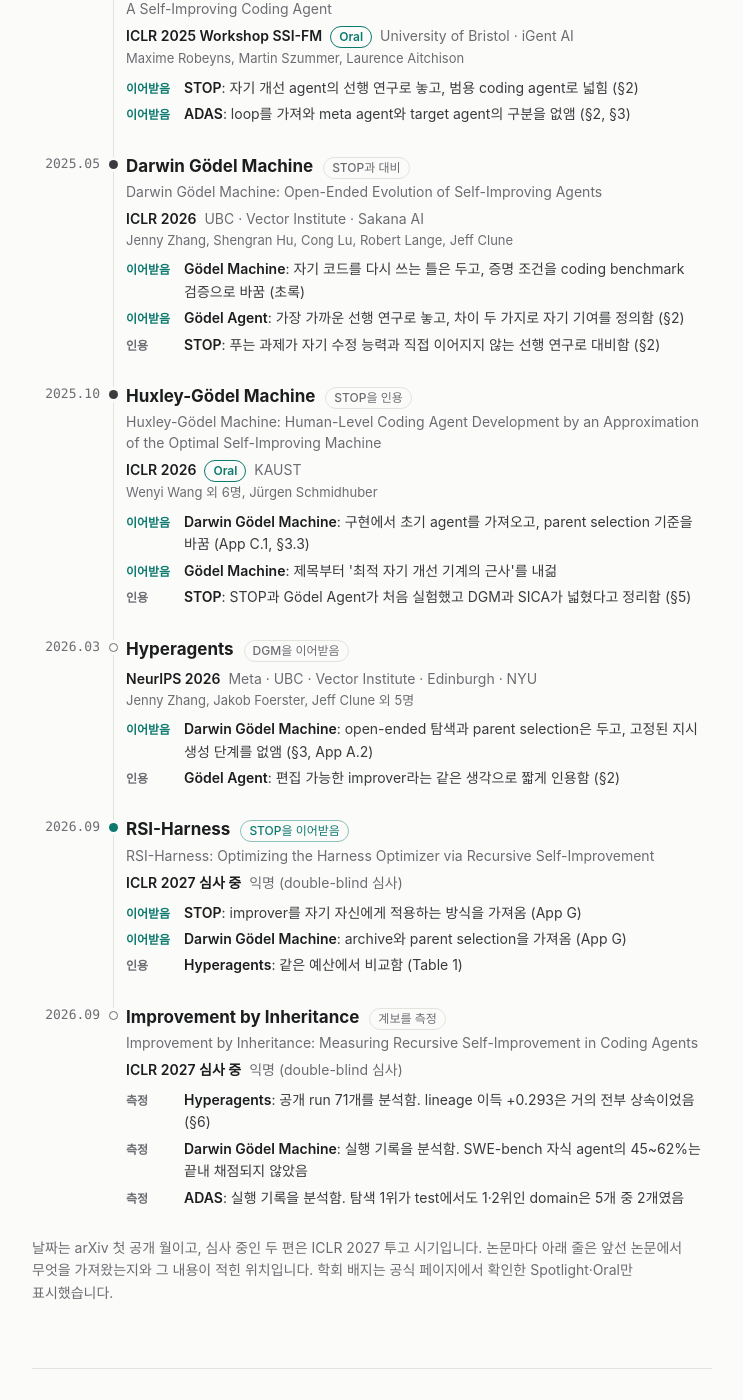
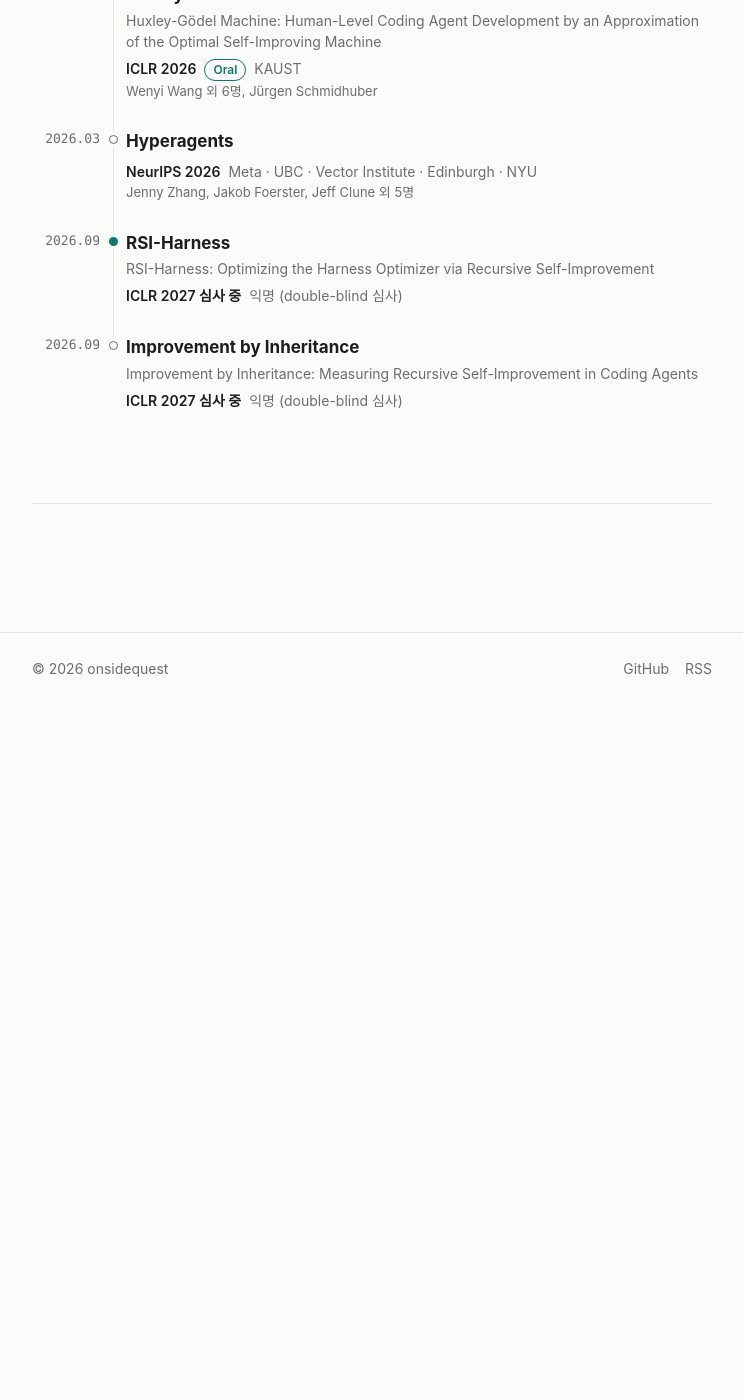
Before and after one commit to onsidequest/onsidequest.github.io, a Jekyll site: the page built from _posts/2026-10-27-stop.md, in a window 1280 px wide and 1400 px high, scrolled down 1945 px. Shown: the whole window, without its empty margins (268-1011 px from the left). Built offline with Jekyll 4.4.1, drawn with Linux system fonts in a browser that asks for light colours; some web fonts are replaced; comment, search, counter and statistics services are not loaded; after the commit the page ends 2666 px from its top, so only the background shows below that; some of the changed text lies outside the part shown.

Commit message:
Drop captions and relation notes from the STOP graph and timeline
Keep only the papers, dates, venues and the graph's arrows.

Co-Authored-By: Claude Opus 5.5 <noreply@anthropic.com>

```diff
--- a/_data/timelines/stop.yml
+++ b/_data/timelines/stop.yml
@@ -3,10 +3,6 @@
 # - tag, tone: 이 논문이 STOP과 어떤 관계인지. tone은 focus(STOP) | strong(STOP을 이어받음) | plain(STOP을 인용) | muted(선행·간접)
 # - award: 공식 페이지에서 확인한 Spotlight·Oral만 적는다.
 # - links: 이 논문이 앞선 논문에서 가져온 것. from은 이 파일의 id, kind는 inherits | cites | measures. 괄호는 그 내용이 적힌 위치.
-caption: >-
-  날짜는 arXiv 첫 공개 월이고, 심사 중인 두 편은 ICLR 2027 투고 시기입니다.
-  논문마다 아래 줄은 앞선 논문에서 무엇을 가져왔는지와 그 내용이 적힌 위치입니다.
-  학회 배지는 공식 페이지에서 확인한 Spotlight·Oral만 표시했습니다.
 items:
   - id: godel-machine
     date: "2003.09"
@@ -16,7 +12,6 @@ items:
     venue: IDSIA tech report · Springer 2007
     org: IDSIA
     people: Jürgen Schmidhuber
-    tag: 선행 연구
     tone: muted
 
   - id: stop
@@ -28,12 +23,7 @@ items:
     award: Spotlight
     org: Stanford · Microsoft Research · OpenAI
     people: Eric Zelikman, Eliana Lorch, Lester Mackey, Adam Tauman Kalai
-    tag: 기준 논문
     tone: focus
-    links:
-      - from: godel-machine
-        kind: cites
-        note: 증명된 개선만 받는 방식과 달리, STOP의 개선은 성능을 떨어뜨릴 수도 있다고 대비함 (§7)
 
   - id: adas
     date: "2024.08"
@@ -43,12 +33,7 @@ items:
     venue: ICLR 2025
     org: UBC · Vector Institute
     people: Shengran Hu, Cong Lu, Jeff Clune
-    tag: STOP을 인용
     tone: plain
-    links:
-      - from: stop
-        kind: cites
-        note: meta agent가 자기를 개선할 수 있다는 근거로 인용함 (§6 Higher-order ADAS)
 
   - id: godel-agent
     date: "2024.10"
@@ -58,15 +43,7 @@ items:
     venue: ACL 2025
     org: Peking University · UC Santa Barbara · University of Arizona
     people: Xunjian Yin 외 5명
-    tag: STOP을 인용
     tone: plain
-    links:
-      - from: godel-machine
-        kind: inherits
-        note: 여기서 착안하되, 증명 대신 환경 feedback으로 개선을 판단함 (초록)
-      - from: stop
-        kind: cites
-        note: 선행 연구로 인용함 (§2)
 
   - id: sica
     date: "2025.04"
@@ -77,15 +54,7 @@ items:
     award: Oral
     org: University of Bristol · iGent AI
     people: Maxime Robeyns, Martin Szummer, Laurence Aitchison
-    tag: STOP을 이어받음
     tone: strong
-    links:
-      - from: stop
-        kind: inherits
-        note: 자기 개선 agent의 선행 연구로 놓고, 범용 coding agent로 넓힘 (§2)
-      - from: adas
-        kind: inherits
-        note: loop를 가져와 meta agent와 target agent의 구분을 없앰 (§2, §3)
 
   - id: dgm
     date: "2025.05"
@@ -95,18 +64,7 @@ items:
     venue: ICLR 2026
     org: UBC · Vector Institute · Sakana AI
     people: Jenny Zhang, Shengran Hu, Cong Lu, Robert Lange, Jeff Clune
-    tag: STOP과 대비
     tone: plain
-    links:
-      - from: godel-machine
-        kind: inherits
-        note: 자기 코드를 다시 쓰는 틀은 두고, 증명 조건을 coding benchmark 검증으로 바꿈 (초록)
-      - from: godel-agent
-        kind: inherits
-        note: 가장 가까운 선행 연구로 놓고, 차이 두 가지로 자기 기여를 정의함 (§2)
-      - from: stop
-        kind: cites
-        note: 푸는 과제가 자기 수정 능력과 직접 이어지지 않는 선행 연구로 대비함 (§2)
 
   - id: hgm
     date: "2025.10"
@@ -117,18 +75,7 @@ items:
     award: Oral
     org: KAUST
     people: Wenyi Wang 외 6명, Jürgen Schmidhuber
-    tag: STOP을 인용
     tone: plain
-    links:
-      - from: dgm
-        kind: inherits
-        note: 구현에서 초기 agent를 가져오고, parent selection 기준을 바꿈 (App C.1, §3.3)
-      - from: godel-machine
-        kind: inherits
-        note: 제목부터 '최적 자기 개선 기계의 근사'를 내걺
-      - from: stop
-        kind: cites
-        note: STOP과 Gödel Agent가 처음 실험했고 DGM과 SICA가 넓혔다고 정리함 (§5)
 
   - id: hyperagents
     date: "2026.03"
@@ -138,15 +85,7 @@ items:
     venue: NeurIPS 2026
     org: Meta · UBC · Vector Institute · Edinburgh · NYU
     people: Jenny Zhang, Jakob Foerster, Jeff Clune 외 5명
-    tag: DGM을 이어받음
     tone: muted
-    links:
-      - from: dgm
-        kind: inherits
-        note: open-ended 탐색과 parent selection은 두고, 고정된 지시 생성 단계를 없앰 (§3, App A.2)
-      - from: godel-agent
-        kind: cites
-        note: 편집 가능한 improver라는 같은 생각으로 짧게 인용함 (§2)
 
   - id: rsi-harness
     date: "2026.09"
@@ -155,18 +94,7 @@ items:
     url: https://openreview.net/forum?id=EOrtreQLbv
     venue: ICLR 2027 심사 중
     org: 익명 (double-blind 심사)
-    tag: STOP을 이어받음
     tone: strong
-    links:
-      - from: stop
-        kind: inherits
-        note: improver를 자기 자신에게 적용하는 방식을 가져옴 (App G)
-      - from: dgm
-        kind: inherits
-        note: archive와 parent selection을 가져옴 (App G)
-      - from: hyperagents
-        kind: cites
-        note: 같은 예산에서 비교함 (Table 1)
 
   - id: inheritance
     date: "2026.09"
@@ -175,15 +103,4 @@ items:
     url: https://openreview.net/forum?id=ZMmJDeDTXk
     venue: ICLR 2027 심사 중
     org: 익명 (double-blind 심사)
-    tag: 계보를 측정
     tone: muted
-    links:
-      - from: hyperagents
-        kind: measures
-        note: 공개 run 71개를 분석함. lineage 이득 +0.293은 거의 전부 상속이었음 (§6)
-      - from: dgm
-        kind: measures
-        note: 실행 기록을 분석함. SWE-bench 자식 agent의 45~62%는 끝내 채점되지 않았음
-      - from: adas
-        kind: measures
-        note: 실행 기록을 분석함. 탐색 1위가 test에서도 1·2위인 domain은 5개 중 2개였음
--- a/_includes/stop-lineage.html
+++ b/_includes/stop-lineage.html
@@ -1,6 +1,6 @@
 <figure class="lineage">
 <div class="lineage-scroll">
-<svg viewBox="0 0 680 688" role="img" aria-label="STOP의 자기 적용은 SICA와 RSI-Harness로 이어지고, Gödel Machine에서 Gödel Agent, DGM으로 이어진 흐름은 HGM, Hyperagents, RSI-Harness로 갈라진다. Improvement by Inheritance가 Hyperagents를 측정한다.">
+<svg viewBox="0 0 680 688" role="img">
 <defs>
 <marker id="lg-arr" viewBox="0 0 8 8" refX="7" refY="4" markerWidth="7" markerHeight="7" orient="auto-start-reverse"><path class="lg-arrow" d="M0,0 L8,4 L0,8 z"/></marker>
 <marker id="lg-arr-hl" viewBox="0 0 8 8" refX="7" refY="4" markerWidth="7" markerHeight="7" orient="auto-start-reverse"><path class="lg-arrow hl" d="M0,0 L8,4 L0,8 z"/></marker>
@@ -8,31 +8,18 @@
 <line class="lg-gap" x1="0" y1="90" x2="680" y2="90"/>
 <text class="lg-lab" x="300" y="94" text-anchor="middle">20년</text>
 <path class="lg-edge c" d="M468,38 H126 Q114,38 114,50 V116" marker-end="url(#lg-arr)"/>
-<text class="lg-lab" x="290" y="30" text-anchor="middle">대비 · STOP §7</text>
 <path class="lg-edge" d="M600,60 V260" marker-end="url(#lg-arr)"/>
-<text class="lg-lab" x="592" y="116" text-anchor="end">영감 · Gödel Agent 초록</text>
 <path class="lg-edge" d="M648,38 H652 Q664,38 664,50 V425 Q664,437 652,437 H430" marker-end="url(#lg-arr)"/>
-<text class="lg-lab" x="656" y="456" text-anchor="end">증명 → benchmark 검증 · 초록</text>
 <path class="lg-edge c" d="M204,136 H508 Q520,136 520,148 V260" marker-end="url(#lg-arr)"/>
-<text class="lg-lab" x="400" y="128" text-anchor="middle">인용 · Gödel Agent §2</text>
 <path class="lg-edge c" d="M204,148 H324 Q336,148 336,160 V188" marker-end="url(#lg-arr)"/>
-<text class="lg-lab" x="344" y="180">인용 · ADAS §6</text>
 <path class="lg-edge hl" d="M114,164 V332" marker-end="url(#lg-arr-hl)"/>
-<text class="lg-lab" x="122" y="252">자기 적용 · SICA §2</text>
 <path class="lg-edge hl" d="M24,142 Q12,142 12,154 V634 Q12,646 20,646" marker-end="url(#lg-arr-hl)"/>
-<text class="lg-lab" x="22" y="515">자기 적용 · App G</text>
 <path class="lg-edge" d="M280,236 V346 Q280,358 268,358 H208" marker-end="url(#lg-arr)"/>
-<text class="lg-lab" x="288" y="300">loop · SICA §3</text>
 <path class="lg-edge" d="M540,308 V411 Q540,423 528,423 H430" marker-end="url(#lg-arr)"/>
-<text class="lg-lab" x="548" y="362">선행 연구 · DGM §2</text>
 <path class="lg-edge" d="M246,430 H192 Q180,430 180,442 V620" marker-end="url(#lg-arr)"/>
-<text class="lg-lab" x="172" y="580" text-anchor="end">archive · App G</text>
 <path class="lg-edge" d="M336,452 V548" marker-end="url(#lg-arr)"/>
-<text class="lg-lab" x="328" y="520" text-anchor="end">탐색 유지 · §3</text>
 <path class="lg-edge" d="M380,452 V490 Q380,502 392,502 H464" marker-end="url(#lg-arr)"/>
-<text class="lg-lab" x="428" y="496" text-anchor="middle">부모 선택 교체</text>
 <path class="lg-edge m" d="M426,574 H546 Q558,574 558,586 V620" marker-end="url(#lg-arr)"/>
-<text class="lg-lab" x="566" y="606">측정 · 이득 = 상속</text>
 <a href="#stop-godel-machine" class="lg-node"><rect x="468" y="16" width="180" height="44" rx="6"/><text class="lg-name" x="480" y="35">Gödel Machine</text><text class="lg-date" x="638" y="35" text-anchor="end">2003.09</text><text class="lg-sub" x="480" y="51">IDSIA · Schmidhuber</text></a>
 <a href="#stop-stop" class="lg-node focus"><rect x="24" y="120" width="180" height="44" rx="6"/><text class="lg-name" x="36" y="139">STOP</text><text class="lg-date" x="194" y="139" text-anchor="end">2023.10</text><text class="lg-sub" x="36" y="155">Stanford · MSR · OpenAI</text></a>
 <a href="#stop-adas" class="lg-node"><rect x="246" y="192" width="180" height="44" rx="6"/><text class="lg-name" x="258" y="211">ADAS</text><text class="lg-date" x="416" y="211" text-anchor="end">2024.08</text><text class="lg-sub" x="258" y="227">UBC · Vector · Clune</text></a>
@@ -45,5 +32,4 @@
 <a href="#stop-inheritance" class="lg-node"><rect x="468" y="624" width="180" height="44" rx="6"/><text class="lg-name" x="480" y="643">Inheritance</text><text class="lg-date" x="638" y="643" text-anchor="end">2026.09</text><text class="lg-sub" x="480" y="659">익명 · ICLR 2027 심사 중</text></a>
 </svg>
 </div>
-<figcaption>위에서 아래로 시간이 흐릅니다. 실선은 이어받음, 점선은 인용·대비, 점점선은 측정이고, 색이 들어간 선은 STOP의 자기 적용을 직접 이어받은 연결입니다. 선 위의 위치(§, App)는 그 내용이 적힌 후속 논문의 절입니다. DGM과 HGM도 STOP을 인용하지만 그림에서는 뺐습니다. 논문을 누르면 아래 연대기의 해당 항목으로 갑니다. HGM은 Huxley-Gödel Machine, Inheritance는 Improvement by Inheritance입니다.</figcaption>
 </figure>
```
